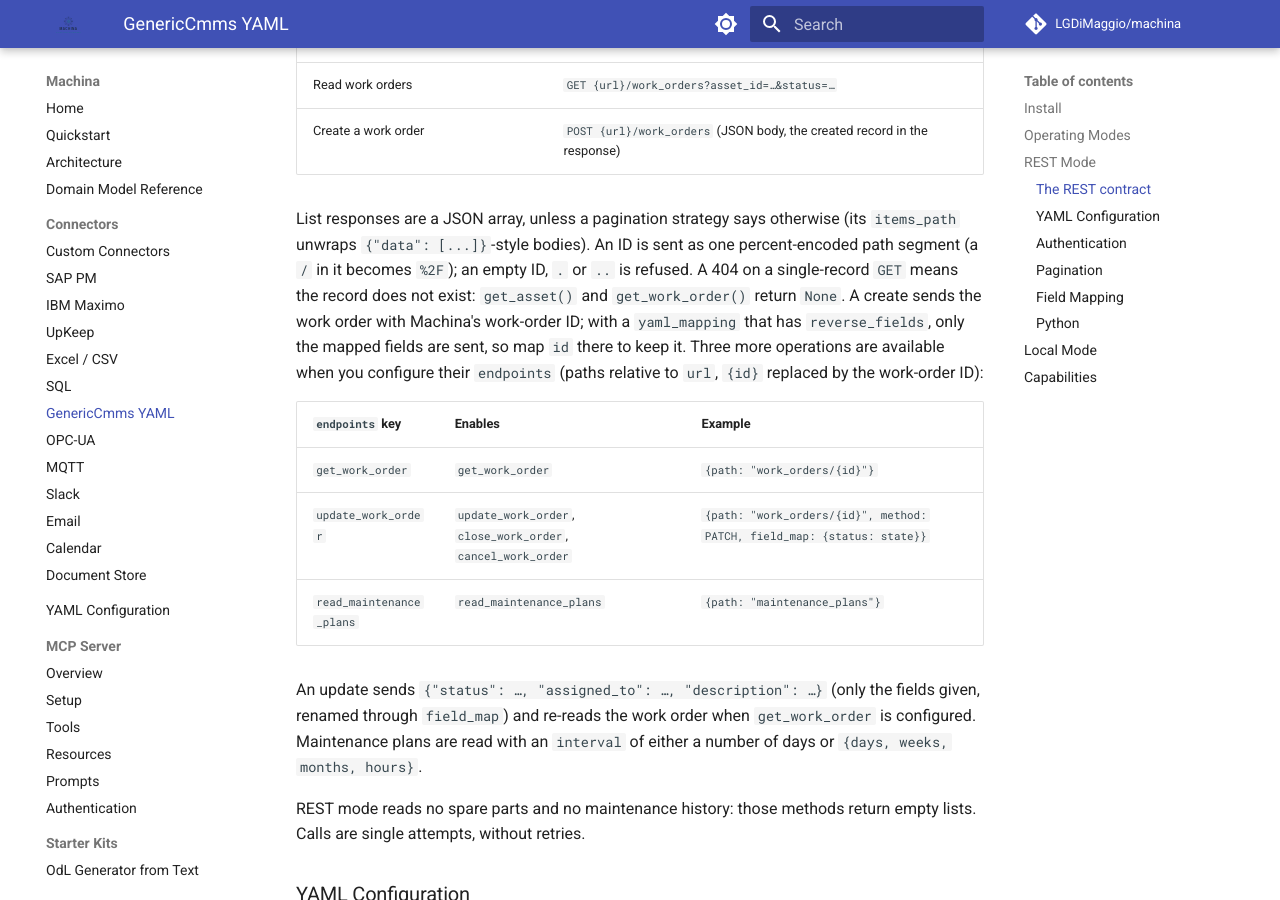
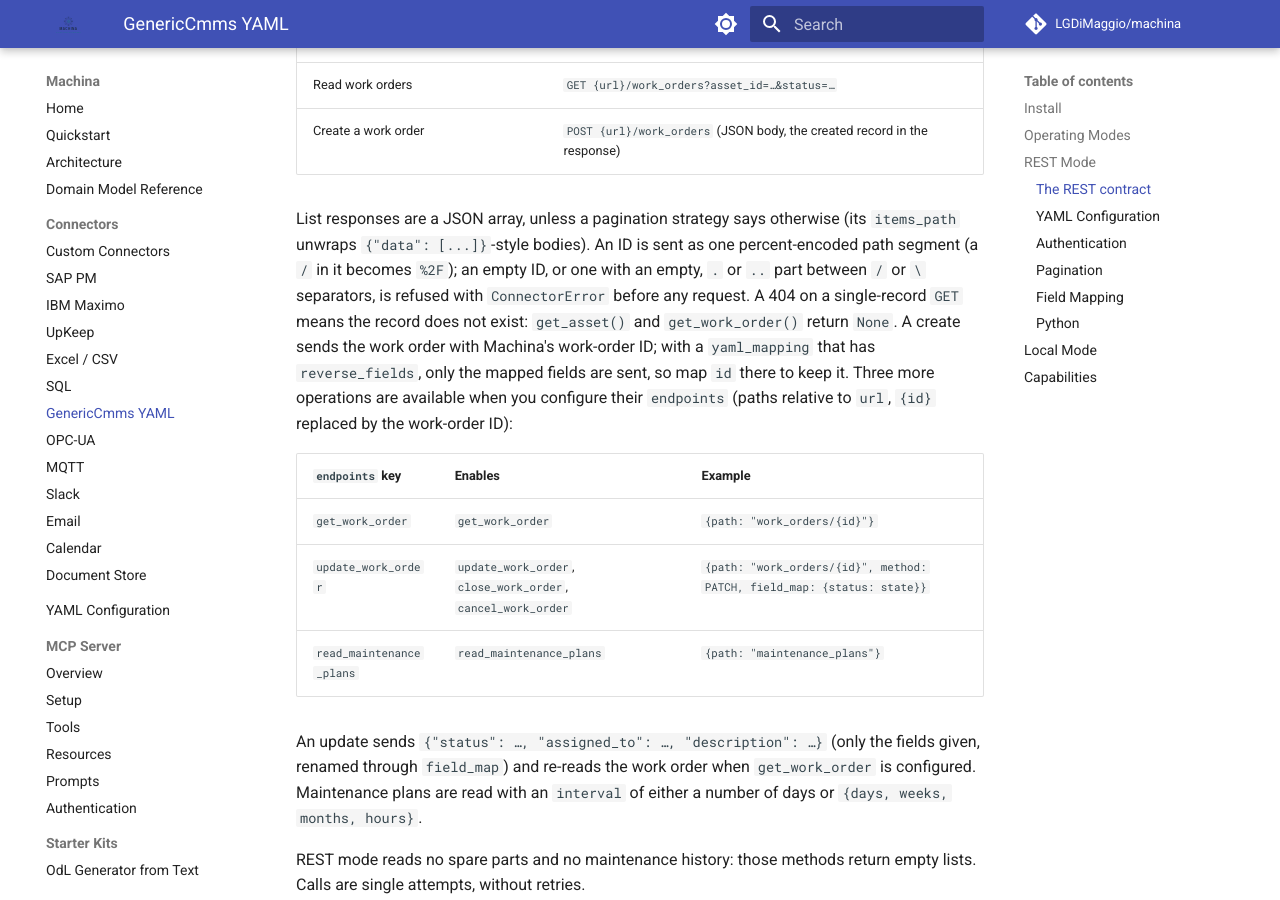
Before and after one commit to LGDiMaggio/machina, an MkDocs documentation site: the page built from docs/connectors/generic_cmms.md, in a window 1280 px wide and 900 px high, scrolled down 879 px. Built offline with MkDocs 1.6.1 and Material for MkDocs 9.7.7, drawn with Linux system fonts in a browser that asks for light colours; comment, search, counter and statistics services are not loaded.

Commit message:
docs: describe the CMMS filter and path ID rules
The Maximo page lists #119's character set, the null keyword and the
value-free refusal; the SAP PM page states the literal quoting and the
key encoding; the UpKeep and Generic CMMS pages state the path ID rule.
The two Security entries #102 added to the changelog now describe the
final behaviour.

Co-Authored-By: Claude Opus 5.5 <noreply@anthropic.com>

```diff
--- a/docs/connectors/generic_cmms.md
+++ b/docs/connectors/generic_cmms.md
@@ -32,9 +32,10 @@ The connector calls fixed paths under `url`:
 
 List responses are a JSON array, unless a pagination strategy says otherwise
 (its `items_path` unwraps `{"data": [...]}`-style bodies). An ID is sent as one
-percent-encoded path segment (a `/` in it becomes `%2F`); an empty ID, `.` or
-`..` is refused. A 404 on a single-record `GET` means the record does not
-exist: `get_asset()` and `get_work_order()` return `None`. A create sends the
+percent-encoded path segment (a `/` in it becomes `%2F`); an empty ID, or one
+with an empty, `.` or `..` part between `/` or `\` separators, is refused with
+`ConnectorError` before any request. A 404 on a single-record `GET` means the
+record does not exist: `get_asset()` and `get_work_order()` return `None`. A create sends the
 work order with Machina's work-order ID; with a `yaml_mapping` that has
 `reverse_fields`, only the mapped fields are sent, so map `id` there to keep
 it. Three more
```
Also changed, not shown: CHANGELOG.md (+2 -2 lines), docs/connectors/maximo.md (+2 -1 lines), docs/connectors/sap-pm.md (+1 -0 lines), docs/connectors/upkeep.md (+1 -0 lines).
